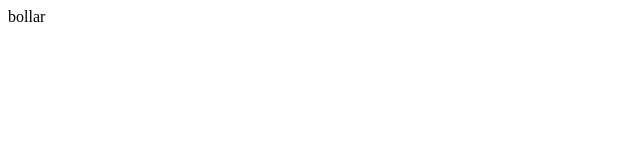
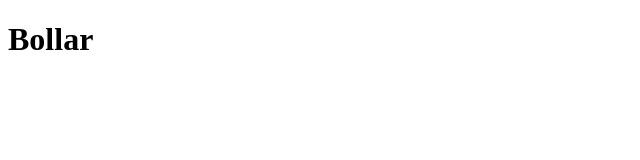
Before and after one commit to NisseVyk/NisseVyk.github.io, a plain HTML site: page index.html in a window 1280 px wide. Shown: the whole page, without its empty margins (0-640 px from the left). Drawn offline with Linux system fonts and the light colour scheme.

Commit message:
Update index.html

```diff
--- a/index.html
+++ b/index.html
@@ -7,6 +7,6 @@
     <title>Document</title>
 </head>
 <body>
-    bollar
+    <h1>Bollar</h1>
 </body>
 </html>
```
